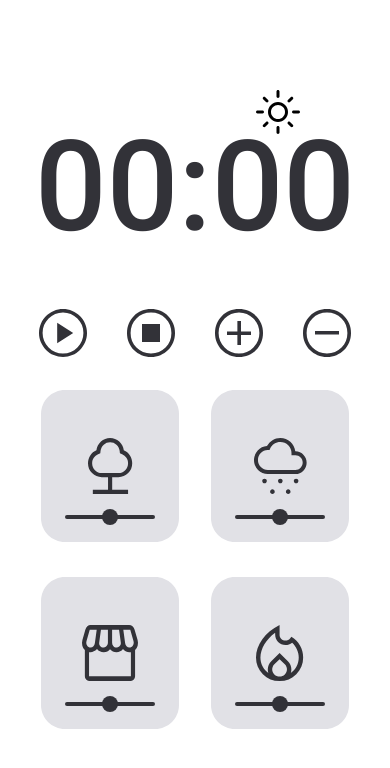
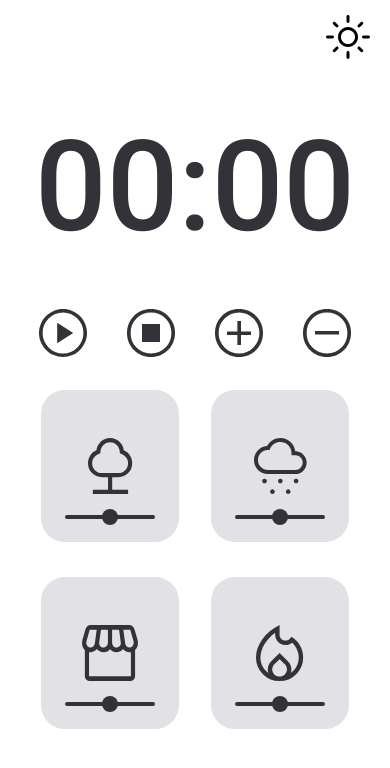
Before and after one commit to A1exLima/rocketseat-stage5-exercicio-focus-timer-2.0-dark-mode, a plain HTML site: page index.html in a window 390 px wide. Drawn offline with Linux system fonts and the light colour scheme.

Commit message:
ajuste botao darkmode

```diff
--- a/public/styles/style.css
+++ b/public/styles/style.css
@@ -48,8 +48,8 @@ button {
 
 .screen-mode {
   position: absolute;
-  top: 9rem;
-  right: 9rem;
+  top: 4.5rem;
+  right: 4.5rem;
 }
 main {
   font-size: 1.6rem;
@@ -142,7 +142,10 @@ main {
     padding: 3rem;
   }
 
-
+  .screen-mode {
+    top: 1.5rem;
+    right: 1.5em;
+  }
 
 }
 
@@ -154,6 +157,9 @@ main {
     gap: 2.5rem;
   }
 
-
+  .screen-mode {
+    top: 1.5rem;
+    right: 1.5em;
+  }
 
 }
```
